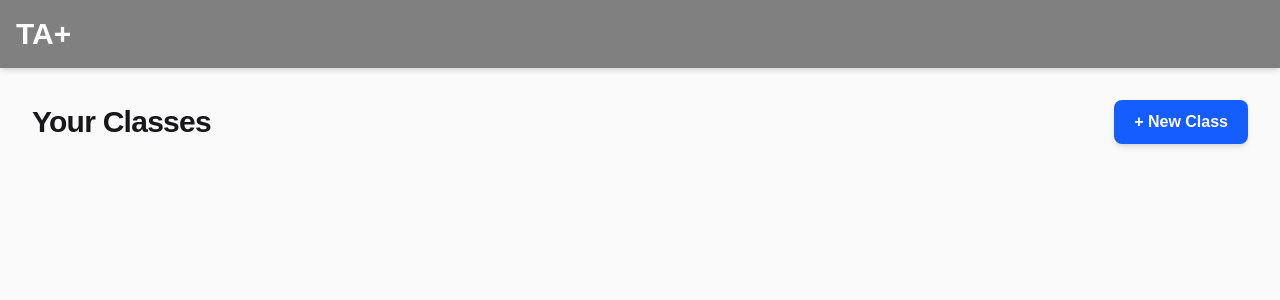
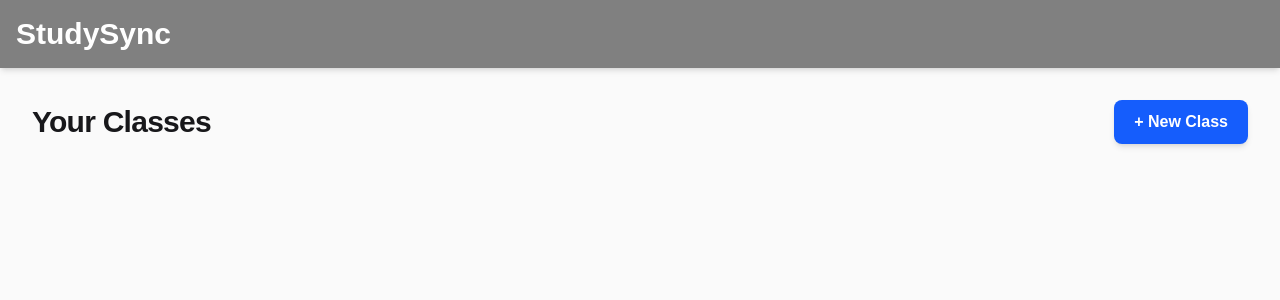
Before and after one commit to TemiKayas/HarvardHacks2025, a Next.js app: page / in a window 1280 px wide. Shown: the top 300 px of the page. Built offline with nearby package versions, Linux system fonts and the light colour scheme.

Commit message:
changed name

```diff
--- a/src/app/page.tsx
+++ b/src/app/page.tsx
@@ -10,7 +10,7 @@ import { useClassStore, Class, FileMeta } from './lib/store';
 
 const Navbar = () => (
   <nav className="bg-[gray] text-white text-3xl p-4 font-bold shadow-md">
-    TA+
+    StudySync
   </nav>
 );
 
```
